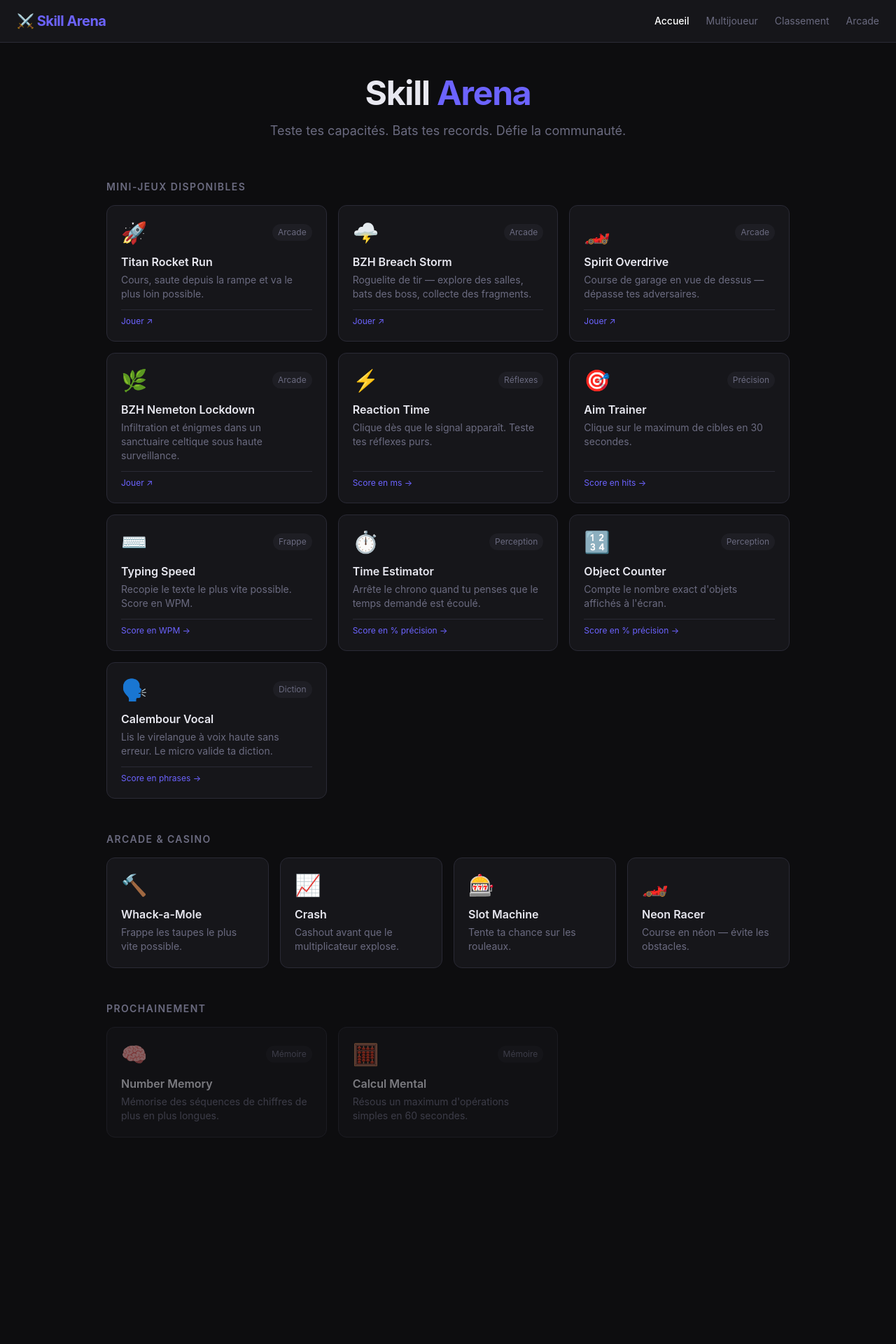
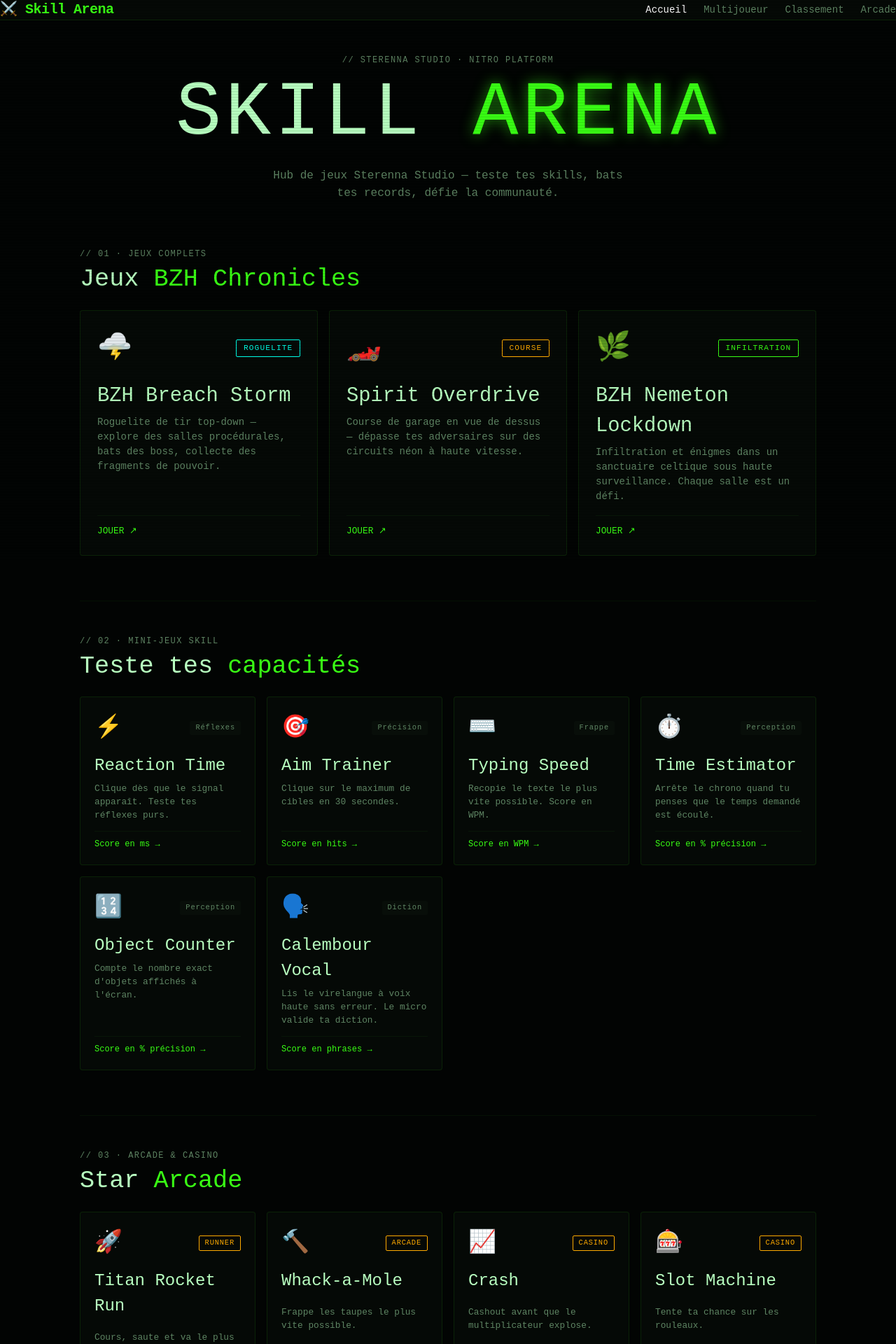
Before and after one commit to Sterenna-studio/skill-arena, a Next.js app: page / in a window 1280 px wide. Shown: the top 1920 px of the page at 70% size. Before the commit the page ends 1673 px from the top, so only its background shows below. Built offline with nearby package versions, Linux system fonts and the light colour scheme.

Commit message:
feat: rework hub DA — GHS style (VT323, phosphore, scanlines) + sections explicites

```diff
--- a/src/app/globals.css
+++ b/src/app/globals.css
@@ -1,36 +1,130 @@
 @import "tailwindcss";
+@import url('https://fonts.googleapis.com/css2?family=VT323&family=Share+Tech+Mono&display=swap');
 
 :root {
-  --bg: #0d0d0f;
-  --surface: #16161a;
-  --surface2: #1e1e24;
-  --border: #2a2a35;
-  --accent: #6c63ff;
-  --accent-glow: rgba(108, 99, 255, 0.35);
-  --text: #e8e8f0;
-  --muted: #6b6b80;
-  --success: #22c55e;
-  --danger: #ef4444;
-  --warning: #f59e0b;
+  --c-bg:        #020403;
+  --c-surface:   #050906;
+  --c-surface-2: #080e09;
+  --c-surface-3: #0c140d;
+  --c-border:    rgba(57, 255, 20, 0.10);
+  --c-divider:   rgba(57, 255, 20, 0.05);
+
+  --c-text:       #b8ffc0;
+  --c-text-muted: rgba(184, 255, 192, 0.50);
+  --c-text-faint: rgba(184, 255, 192, 0.22);
+
+  --c-primary:    #39ff14;
+  --c-primary-h:  #6aff45;
+  --c-primary-hl: rgba(57, 255, 20, 0.08);
+
+  --c-cyan:   #00ffe7;
+  --c-amber:  #ffaa00;
+  --c-red:    #ff2d55;
+  --c-purple: #bf5fff;
+
+  --glow-primary: 0 0 12px rgba(57, 255, 20, 0.35), 0 0 30px rgba(57, 255, 20, 0.12);
+  --glow-green:   0 0 10px rgba(57, 255, 20, 0.30);
+  --glow-cyan:    0 0 12px rgba(0, 255, 231, 0.30);
+  --glow-amber:   0 0 12px rgba(255, 170, 0, 0.35);
+  --glow-red:     0 0 10px rgba(255, 45, 85, 0.35);
+  --glow-purple:  0 0 12px rgba(191, 95, 255, 0.30);
+
+  --shadow-sm: 0 2px 8px rgba(0,0,0,0.6);
+  --shadow-md: 0 4px 20px rgba(0,0,0,0.7);
+  --transition: 160ms cubic-bezier(0.16, 1, 0.3, 1);
+
+  --font-display: 'VT323', 'Courier New', monospace;
+  --font-body:    'Share Tech Mono', 'Courier New', monospace;
+
+  --radius-sm: 2px; --radius-md: 4px; --radius-lg: 6px;
+
+  /* compat ancien code */
+  --bg: var(--c-bg);
+  --surface: var(--c-surface);
+  --surface2: var(--c-surface-2);
+  --border: var(--c-border);
+  --accent: var(--c-primary);
+  --accent-glow: rgba(57, 255, 20, 0.35);
+  --text: var(--c-text);
+  --muted: var(--c-text-muted);
+  --success: #39ff14;
+  --danger: #ff2d55;
+  --warning: #ffaa00;
 }
 
-* {
-  box-sizing: border-box;
+*, *::before, *::after { box-sizing: border-box; margin: 0; padding: 0; }
+
+html {
+  scroll-behavior: smooth;
+  -webkit-font-smoothing: antialiased;
+  cursor: crosshair;
 }
 
 body {
-  background: var(--bg);
-  color: var(--text);
-  font-family: 'Inter', system-ui, sans-serif;
-  margin: 0;
+  min-height: 100dvh;
+  background-color: var(--c-bg);
+  background-image: radial-gradient(ellipse 80% 50% at 50% -10%, rgba(57,255,20,0.04) 0%, transparent 70%);
+  color: var(--c-text);
+  font-family: var(--font-body);
+  font-size: 1rem;
+  overflow-x: hidden;
 }
 
-.glow {
-  box-shadow: 0 0 20px var(--accent-glow);
+/* Scanlines overlay */
+.scanlines {
+  pointer-events: none;
+  position: fixed;
+  inset: 0;
+  z-index: 9999;
+  background: repeating-linear-gradient(
+    to bottom,
+    transparent 0px,
+    transparent 2px,
+    rgba(0,0,0,0.08) 2px,
+    rgba(0,0,0,0.08) 4px
+  );
+}
+
+h1, h2, h3, h4, h5, h6 {
+  font-family: var(--font-display);
+  line-height: 1.1;
 }
 
 .card {
-  background: var(--surface);
-  border: 1px solid var(--border);
-  border-radius: 12px;
+  background: var(--c-surface);
+  border: 1px solid var(--c-border);
+  border-radius: var(--radius-md);
+  transition: border-color var(--transition), box-shadow var(--transition);
 }
+.card:hover {
+  border-color: rgba(57, 255, 20, 0.30);
+  box-shadow: var(--glow-green);
+}
+
+.glow { box-shadow: var(--glow-primary); }
+
+.section-label {
+  font-family: var(--font-body);
+  font-size: 0.75rem;
+  text-transform: uppercase;
+  letter-spacing: 0.12em;
+  color: var(--c-text-muted);
+  margin-bottom: 0.5rem;
+}
+
+.section-title {
+  font-family: var(--font-display);
+  font-size: clamp(1.5rem, 1.2rem + 1.25vw, 2.5rem);
+  color: var(--c-text);
+  margin-bottom: 1.5rem;
+}
+
+.section-title span {
+  color: var(--c-primary);
+}
+
+.hub-divider {
+  height: 1px;
+  background: var(--c-divider);
+  margin: 3rem 0;
+}
--- a/src/app/page.tsx
+++ b/src/app/page.tsx
@@ -1,97 +1,203 @@
 import Link from 'next/link'
 import { GAMES, CATEGORY_LABELS } from '@/lib/games'
 
+const FULLGAMES = [
+  {
+    slug: 'bzh-breach-storm',
+    title: 'BZH Breach Storm',
+    desc: 'Roguelite de tir top-down — explore des salles procédurales, bats des boss, collecte des fragments de pouvoir.',
+    icon: '🌩️',
+    tag: 'ROGUELITE',
+    tagColor: '--c-cyan',
+    external: '/arena/games/bzh-breach-storm/',
+  },
+  {
+    slug: 'spirit-overdrive',
+    title: 'Spirit Overdrive',
+    desc: 'Course de garage en vue de dessus — dépasse tes adversaires sur des circuits néon à haute vitesse.',
+    icon: '🏎️',
+    tag: 'COURSE',
+    tagColor: '--c-amber',
+    external: '/arena/games/spirit-overdrive/',
+  },
+  {
+    slug: 'bzh-nemeton-lockdown',
+    title: 'BZH Nemeton Lockdown',
+    desc: 'Infiltration et énigmes dans un sanctuaire celtique sous haute surveillance. Chaque salle est un défi.',
+    icon: '🌿',
+    tag: 'INFILTRATION',
+    tagColor: '--c-primary',
+    external: '/arena/games/bzh-nemeton-lockdown/',
+  },
+]
+
 export default function HomePage() {
-  const available = GAMES.filter(g => g.available)
-  const coming = GAMES.filter(g => !g.available)
+  const skillGames = GAMES.filter(g => g.available && !g.external)
+  const comingGames = GAMES.filter(g => !g.available)
 
   return (
-    <div className="max-w-5xl mx-auto px-6 py-12">
-      <div className="text-center mb-14">
-        <h1 className="text-5xl font-bold mb-4 tracking-tight">
-          Skill <span style={{ color: 'var(--accent)' }}>Arena</span>
+    <>
+      <div className="scanlines" aria-hidden="true" />
+      <div style={{ maxWidth: '1100px', margin: '0 auto', padding: '3rem 1.5rem' }}>
+
+        {/* ── HERO ── */}
+        <section style={{ textAlign: 'center', marginBottom: '4rem' }}>
+          <p className="section-label">// STERENNA STUDIO · NITRO PLATFORM</p>
+          <h1 style={{
+            fontFamily: 'var(--font-display)',
+            fontSize: 'clamp(3.5rem, 2rem + 6vw, 7rem)',
+            color: 'var(--c-text)',
+            letterSpacing: '0.05em',
+            marginBottom: '1rem',
+          }}>
+            SKILL <span style={{ color: 'var(--c-primary)', textShadow: '0 0 20px rgba(57,255,20,0.6)' }}>ARENA</span>
           </h1>
-        <p style={{ color: 'var(--muted)' }} className="text-lg">
-          Teste tes capacités. Bats tes records. Défie la communauté.
+          <p style={{ color: 'var(--c-text-muted)', maxWidth: '52ch', margin: '0 auto', lineHeight: 1.6 }}>
+            Hub de jeux Sterenna Studio — teste tes skills, bats tes records, défie la communauté.
           </p>
-      </div>
+        </section>
 
-      <h2 className="text-sm font-semibold uppercase tracking-widest mb-4" style={{ color: 'var(--muted)' }}>
-        Mini-jeux disponibles
-      </h2>
-      <div className="grid grid-cols-1 sm:grid-cols-2 lg:grid-cols-3 gap-4 mb-12">
-        {available.map(game => {
-          const inner = (
-            <>
-              <div className="flex items-center justify-between">
-                <span className="text-3xl">{game.icon}</span>
-                <span className="text-xs px-2 py-1 rounded-full" style={{ background: 'var(--surface2)', color: 'var(--muted)' }}>
-                  {CATEGORY_LABELS[game.category]}
-                </span>
+        {/* ── 01 · JEUX COMPLETS ── */}
+        <section style={{ marginBottom: '4rem' }}>
+          <p className="section-label">// 01 · JEUX COMPLETS</p>
+          <h2 className="section-title">Jeux <span>BZH Chronicles</span></h2>
+          <div style={{ display: 'grid', gridTemplateColumns: 'repeat(auto-fill, minmax(300px, 1fr))', gap: '1rem' }}>
+            {FULLGAMES.map(game => (
+              <a key={game.slug} href={game.external} style={{ textDecoration: 'none', display: 'block' }}>
+                <div className="card" style={{ padding: '1.5rem', display: 'flex', flexDirection: 'column', gap: '1rem', height: '100%' }}>
+                  <div style={{ display: 'flex', alignItems: 'center', justifyContent: 'space-between' }}>
+                    <span style={{ fontSize: '2.5rem' }}>{game.icon}</span>
+                    <span style={{
+                      fontSize: '0.7rem',
+                      fontFamily: 'var(--font-body)',
+                      letterSpacing: '0.1em',
+                      padding: '0.2rem 0.6rem',
+                      border: `1px solid var(${game.tagColor})`,
+                      color: `var(${game.tagColor})`,
+                      borderRadius: 'var(--radius-sm)',
+                    }}>{game.tag}</span>
                   </div>
                   <div>
-                <div className="font-semibold group-hover:text-[var(--accent)] transition-colors">{game.title}</div>
-                <div className="text-sm mt-1" style={{ color: 'var(--muted)' }}>{game.description}</div>
+                    <div style={{ fontFamily: 'var(--font-display)', fontSize: '1.8rem', color: 'var(--c-text)', marginBottom: '0.4rem' }}>
+                      {game.title}
                     </div>
-              <div className="text-xs mt-auto pt-2" style={{ color: 'var(--accent)', borderTop: '1px solid var(--border)' }}>
-                {game.external ? 'Jouer ↗' : `Score en ${game.unit} →`}
+                    <div style={{ fontSize: '0.875rem', color: 'var(--c-text-muted)', lineHeight: 1.5 }}>{game.desc}</div>
                   </div>
-            </>
-          )
-          const cls = "card p-5 flex flex-col gap-3 hover:border-[var(--accent)] transition-colors group"
-          // Jeux externes (statiques, hors /arena) → <a> brut pour bypass le basePath Next.js
-          return game.external ? (
-            <a key={game.slug} href={game.external} className={cls}>{inner}</a>
-          ) : (
-            <Link key={game.slug} href={`/games/${game.slug}`} className={cls}>{inner}</Link>
-          )
-        })}
+                  <div style={{ marginTop: 'auto', paddingTop: '0.75rem', borderTop: '1px solid var(--c-divider)', fontSize: '0.8rem', color: 'var(--c-primary)' }}>
+                    JOUER ↗
                   </div>
+                </div>
+              </a>
+            ))}
+          </div>
+        </section>
 
-      <h2 className="text-sm font-semibold uppercase tracking-widest mb-4" style={{ color: 'var(--muted)' }}>
-        Arcade & Casino
-      </h2>
-      <div className="grid grid-cols-1 sm:grid-cols-2 lg:grid-cols-4 gap-4 mb-12">
-        {[
-          { icon: '🔨', title: 'Whack-a-Mole',  desc: 'Frappe les taupes le plus vite possible.' },
-          { icon: '📈', title: 'Crash',          desc: 'Cashout avant que le multiplicateur explose.' },
-          { icon: '🎰', title: 'Slot Machine',   desc: 'Tente ta chance sur les rouleaux.' },
-          { icon: '🏎️', title: 'Neon Racer',     desc: 'Course en néon — évite les obstacles.' },
-        ].map(g => (
-          <Link key={g.title} href="/arcade"
-            className="card p-5 flex flex-col gap-3 hover:border-[var(--accent)] transition-colors group">
-            <span className="text-3xl">{g.icon}</span>
+        <div className="hub-divider" />
+
+        {/* ── 02 · MINI-JEUX SKILL ── */}
+        <section style={{ marginBottom: '4rem' }}>
+          <p className="section-label">// 02 · MINI-JEUX SKILL</p>
+          <h2 className="section-title">Teste tes <span>capacités</span></h2>
+          <div style={{ display: 'grid', gridTemplateColumns: 'repeat(auto-fill, minmax(240px, 1fr))', gap: '1rem' }}>
+            {skillGames.map(game => (
+              <Link key={game.slug} href={`/games/${game.slug}`} style={{ textDecoration: 'none' }}>
+                <div className="card" style={{ padding: '1.25rem', display: 'flex', flexDirection: 'column', gap: '0.75rem', height: '100%' }}>
+                  <div style={{ display: 'flex', alignItems: 'center', justifyContent: 'space-between' }}>
+                    <span style={{ fontSize: '2rem' }}>{game.icon}</span>
+                    <span style={{
+                      fontSize: '0.65rem',
+                      fontFamily: 'var(--font-body)',
+                      letterSpacing: '0.08em',
+                      padding: '0.15rem 0.5rem',
+                      background: 'var(--c-surface-2)',
+                      color: 'var(--c-text-muted)',
+                      borderRadius: 'var(--radius-sm)',
+                    }}>{CATEGORY_LABELS[game.category]}</span>
+                  </div>
                   <div>
-              <div className="font-semibold group-hover:text-[var(--accent)] transition-colors">{g.title}</div>
-              <div className="text-sm mt-1" style={{ color: 'var(--muted)' }}>{g.desc}</div>
+                    <div style={{ fontFamily: 'var(--font-display)', fontSize: '1.5rem', color: 'var(--c-text)', marginBottom: '0.3rem' }}>
+                      {game.title}
+                    </div>
+                    <div style={{ fontSize: '0.8rem', color: 'var(--c-text-muted)', lineHeight: 1.5 }}>{game.description}</div>
+                  </div>
+                  <div style={{ marginTop: 'auto', paddingTop: '0.6rem', borderTop: '1px solid var(--c-divider)', fontSize: '0.75rem', color: 'var(--c-primary)' }}>
+                    Score en {game.unit} →
+                  </div>
                 </div>
               </Link>
             ))}
           </div>
+        </section>
 
-      {coming.length > 0 && (
-        <>
-          <h2 className="text-sm font-semibold uppercase tracking-widest mb-4" style={{ color: 'var(--muted)' }}>
-            Prochainement
-          </h2>
-          <div className="grid grid-cols-1 sm:grid-cols-2 lg:grid-cols-3 gap-4 opacity-50">
-            {coming.map(game => (
-              <div key={game.slug} className="card p-5 flex flex-col gap-3 cursor-not-allowed">
-                <div className="flex items-center justify-between">
-                  <span className="text-3xl">{game.icon}</span>
-                  <span className="text-xs px-2 py-1 rounded-full" style={{ background: 'var(--surface2)', color: 'var(--muted)' }}>
+        <div className="hub-divider" />
+
+        {/* ── 03 · ARCADE & CASINO ── */}
+        <section style={{ marginBottom: '4rem' }}>
+          <p className="section-label">// 03 · ARCADE & CASINO</p>
+          <h2 className="section-title">Star <span>Arcade</span></h2>
+          <div style={{ display: 'grid', gridTemplateColumns: 'repeat(auto-fill, minmax(220px, 1fr))', gap: '1rem' }}>
+            {[
+              { icon: '🚀', title: 'Titan Rocket Run', desc: 'Cours, saute et va le plus loin possible.', href: '/titan-rocket-run/', tag: 'RUNNER' },
+              { icon: '🔨', title: 'Whack-a-Mole',     desc: 'Frappe les taupes le plus vite possible.', href: '/arcade', tag: 'ARCADE' },
+              { icon: '📈', title: 'Crash',             desc: 'Cashout avant que le multiplicateur explose.', href: '/arcade', tag: 'CASINO' },
+              { icon: '🎰', title: 'Slot Machine',      desc: 'Tente ta chance sur les rouleaux.', href: '/arcade', tag: 'CASINO' },
+              { icon: '🏎️', title: 'Neon Racer',       desc: 'Course en néon — évite les obstacles.', href: '/arcade', tag: 'ARCADE' },
+            ].map(g => (
+              <a key={g.title} href={g.href} style={{ textDecoration: 'none' }}>
+                <div className="card" style={{ padding: '1.25rem', display: 'flex', flexDirection: 'column', gap: '0.75rem', height: '100%' }}>
+                  <div style={{ display: 'flex', alignItems: 'center', justifyContent: 'space-between' }}>
+                    <span style={{ fontSize: '2rem' }}>{g.icon}</span>
+                    <span style={{
+                      fontSize: '0.65rem',
+                      letterSpacing: '0.08em',
+                      padding: '0.15rem 0.5rem',
+                      border: '1px solid var(--c-amber)',
+                      color: 'var(--c-amber)',
+                      borderRadius: 'var(--radius-sm)',
+                    }}>{g.tag}</span>
+                  </div>
+                  <div style={{ fontFamily: 'var(--font-display)', fontSize: '1.5rem', color: 'var(--c-text)', marginBottom: '0.3rem' }}>{g.title}</div>
+                  <div style={{ fontSize: '0.8rem', color: 'var(--c-text-muted)' }}>{g.desc}</div>
+                  <div style={{ marginTop: 'auto', paddingTop: '0.6rem', borderTop: '1px solid var(--c-divider)', fontSize: '0.75rem', color: 'var(--c-amber)' }}>
+                    JOUER →
+                  </div>
+                </div>
+              </a>
+            ))}
+          </div>
+        </section>
+
+        <div className="hub-divider" />
+
+        {/* ── 04 · PROCHAINEMENT ── */}
+        {comingGames.length > 0 && (
+          <section style={{ marginBottom: '4rem', opacity: 0.45 }}>
+            <p className="section-label">// 04 · EN DÉVELOPPEMENT</p>
+            <h2 className="section-title">Prochainement</h2>
+            <div style={{ display: 'grid', gridTemplateColumns: 'repeat(auto-fill, minmax(240px, 1fr))', gap: '1rem' }}>
+              {comingGames.map(game => (
+                <div key={game.slug} className="card" style={{ padding: '1.25rem', display: 'flex', flexDirection: 'column', gap: '0.75rem', cursor: 'not-allowed' }}>
+                  <div style={{ display: 'flex', alignItems: 'center', justifyContent: 'space-between' }}>
+                    <span style={{ fontSize: '2rem' }}>{game.icon}</span>
+                    <span style={{ fontSize: '0.65rem', padding: '0.15rem 0.5rem', background: 'var(--c-surface-2)', color: 'var(--c-text-muted)', borderRadius: 'var(--radius-sm)' }}>
                       {CATEGORY_LABELS[game.category]}
                     </span>
                   </div>
-                <div>
-                  <div className="font-semibold">{game.title}</div>
-                  <div className="text-sm mt-1" style={{ color: 'var(--muted)' }}>{game.description}</div>
-                </div>
+                  <div style={{ fontFamily: 'var(--font-display)', fontSize: '1.5rem', color: 'var(--c-text)' }}>{game.title}</div>
+                  <div style={{ fontSize: '0.8rem', color: 'var(--c-text-muted)' }}>{game.description}</div>
+                  <div style={{ marginTop: 'auto', paddingTop: '0.6rem', borderTop: '1px solid var(--c-divider)', fontSize: '0.75rem', color: 'var(--c-text-faint)' }}>BIENTÔT</div>
                 </div>
               ))}
             </div>
+          </section>
+        )}
+
+        <footer style={{ paddingTop: '2rem', borderTop: '1px solid var(--c-divider)', display: 'flex', justifyContent: 'space-between', fontSize: '0.75rem', color: 'var(--c-text-faint)' }}>
+          <span>© 2026 STERENNA · Pierre H</span>
+          <span>SKILL ARENA · v2.0</span>
+        </footer>
+
+      </div>
     </>
-      )}
-    </div>
   )
 }
```
Lines whose indentation alone changed are shown as unchanged.
